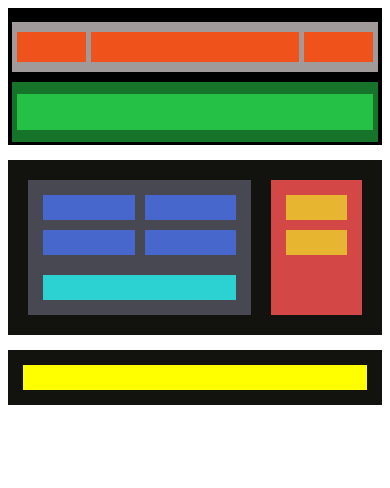
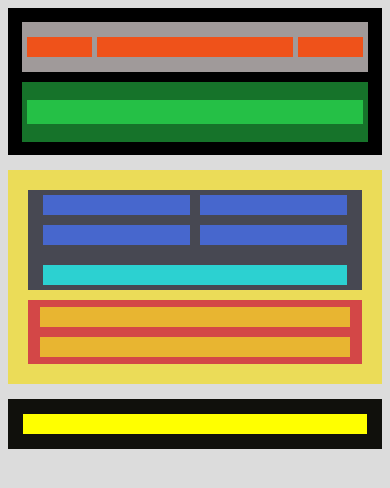
Before and after one commit to oac79/it_academy_FLEX, a plain HTML site: page index.html in a window 390 px wide. Drawn offline with Linux system fonts and the light colour scheme.

Commit message:
nivell_1 exercici_2

```diff
--- a/css/styles.css
+++ b/css/styles.css
@@ -1,3 +1,6 @@
+body{
+    background: gainsboro;
+}
 /*******************HEADER AND NAV*************/
 .showcase {
   background-color: black;
@@ -127,9 +130,43 @@
   padding: 10px;
 }
 
-.footer-body{
-    background: yellow;
-    margin: 5px;
-    height: 25px;
-    width: 100%;
+.footer-body {
+  background: yellow;
+  margin: 5px;
+  height: 25px;
+  width: 100%;
 }
+
+/************************@MEDIA QUERYS***************/
+
+@media (max-width: 800px) {
+  .showbody {
+    display: block;
+    background: rgb(241 221 41 / 73%);
+  }
+
+  .navbar-brand,
+  .navbar-start,
+  .navbar-end,
+  .title {
+    height: 40%;
+  }
+
+  .wrapper div,
+  .wrapper-two div,
+  .footer-body {
+    height: 20px;
+  }
+  .header, .navbar{
+      margin: 10px;
+  }
+
+  .article-container{
+     margin: 5px;
+     padding: 2px;
+  }
+
+  .article-body{
+      height: 20px;
+  }
+}
```
